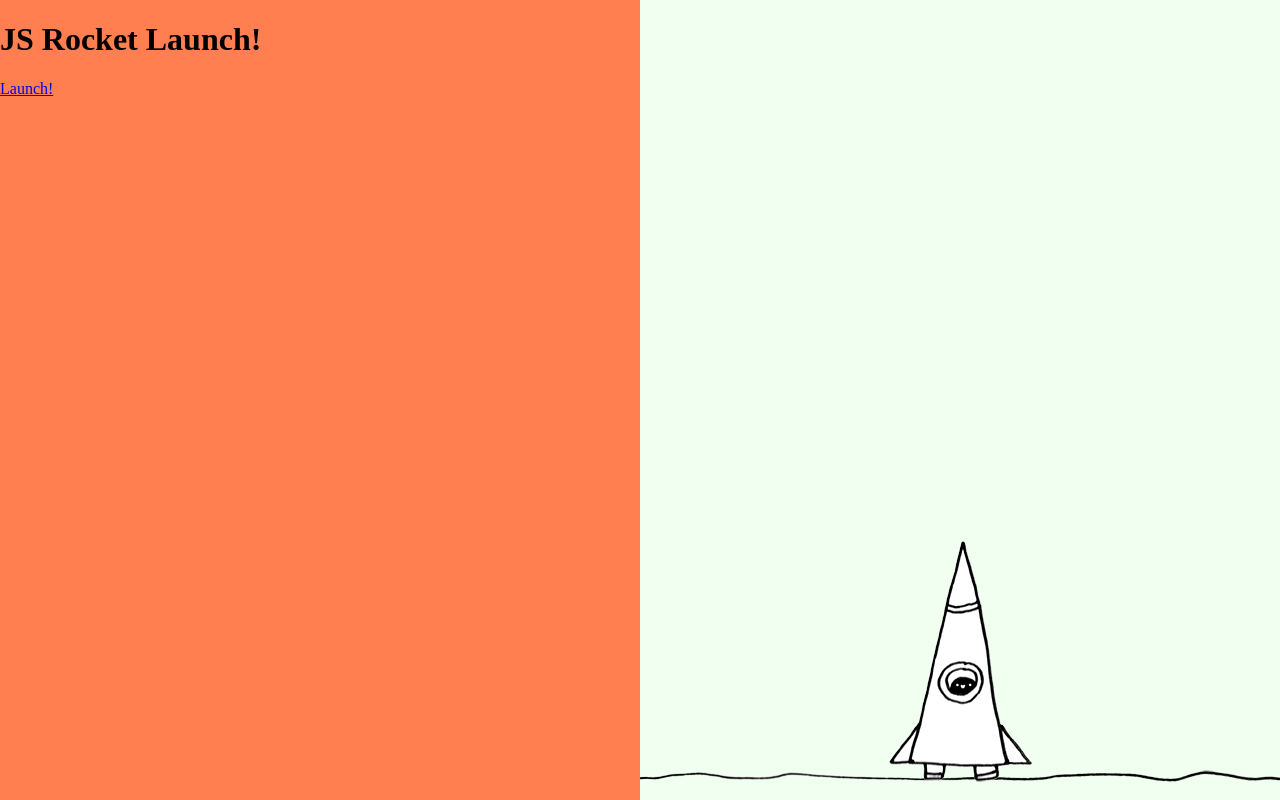
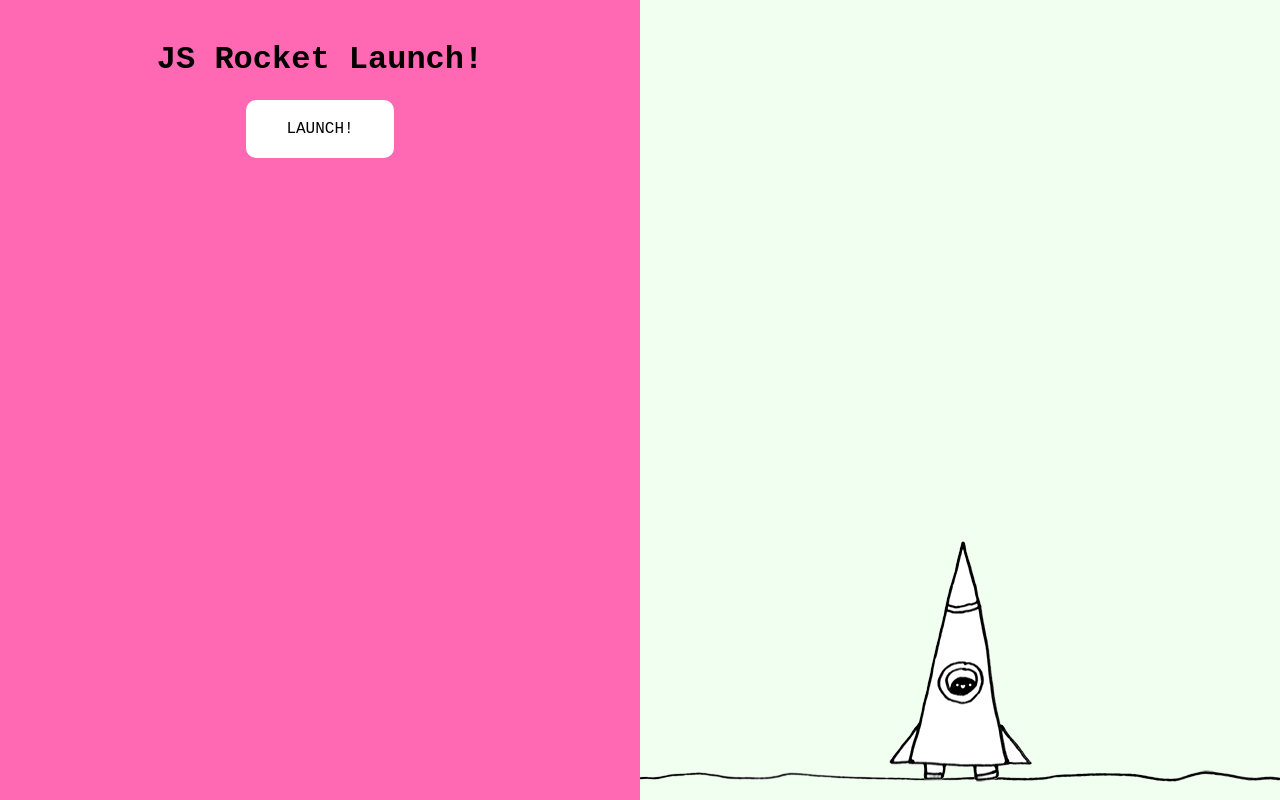
Before and after one commit to tanham/js-rocket, a plain HTML site: page rocket.html in a window 1280 px wide. Drawn offline with Linux system fonts and the light colour scheme.

Commit message:
launched rocket

```diff
--- a/css/rocket.css
+++ b/css/rocket.css
@@ -1,11 +1,36 @@
+body {
+	font-family: "Courier New";
+ }
+
 .left {
-	background-color: coral;
+	background-color: hotpink;
 	position: fixed;
 	width: 50%;
 	height: 100%;
 	top: 0;
 	left:0;
 
+ }
+
+ .interface {
+ 	text-align: center;
+ 	padding: 20px;
+ }
+
+ a.button {
+	display: inline-block;
+	background-color: white;
+	color: black;
+	padding: 20px 40px;
+	text-decoration: none;
+	text-transform: uppercase;
+	border-radius: 10px;
+	transition: color 300ms;
+
+  }
+
+a:hover {
+	color: hotpink;
  }
 
 .right {
--- a/rocket.html
+++ b/rocket.html
@@ -7,26 +7,26 @@
 </head>
 <body class="body-state1">
 	<div class="left">
-		<div class="state1">
+		<div class="interface state1">
 				<h1>JS Rocket Launch!</h1>
 				<a href="#" class="button" onclick="changeState(2);">Launch!</a>
 		</div>
 
-		<div class="state2">
+		<div class="interface state2">
 				<h1 id="countdown">10</h1>
-				<a href="#" class="button" onclick="changeState(1);">Abort!</a>
+				<a href="#" onclick="changeState(1);">Abort!</a>
 		</div>
 
-		<div class="state3">
+		<div class="interface state3">
 				<h1>Lift Off!</h1>
 		</div>
 
-		<div class="state4">
+		<div class="interface state4">
 				<h1>Well Done</h1>
 				<a href="#" class="button" onclick="changeState(1);">Do It Again!</a>
 		</div>
 
-		<div class="state5">
+		<div class="interface state5">
 				<h1>Oh No!!!!</h1>
 				<a href="#" class="button" onclick="changeState(1);">Try Again</a>
 		</div>
```
